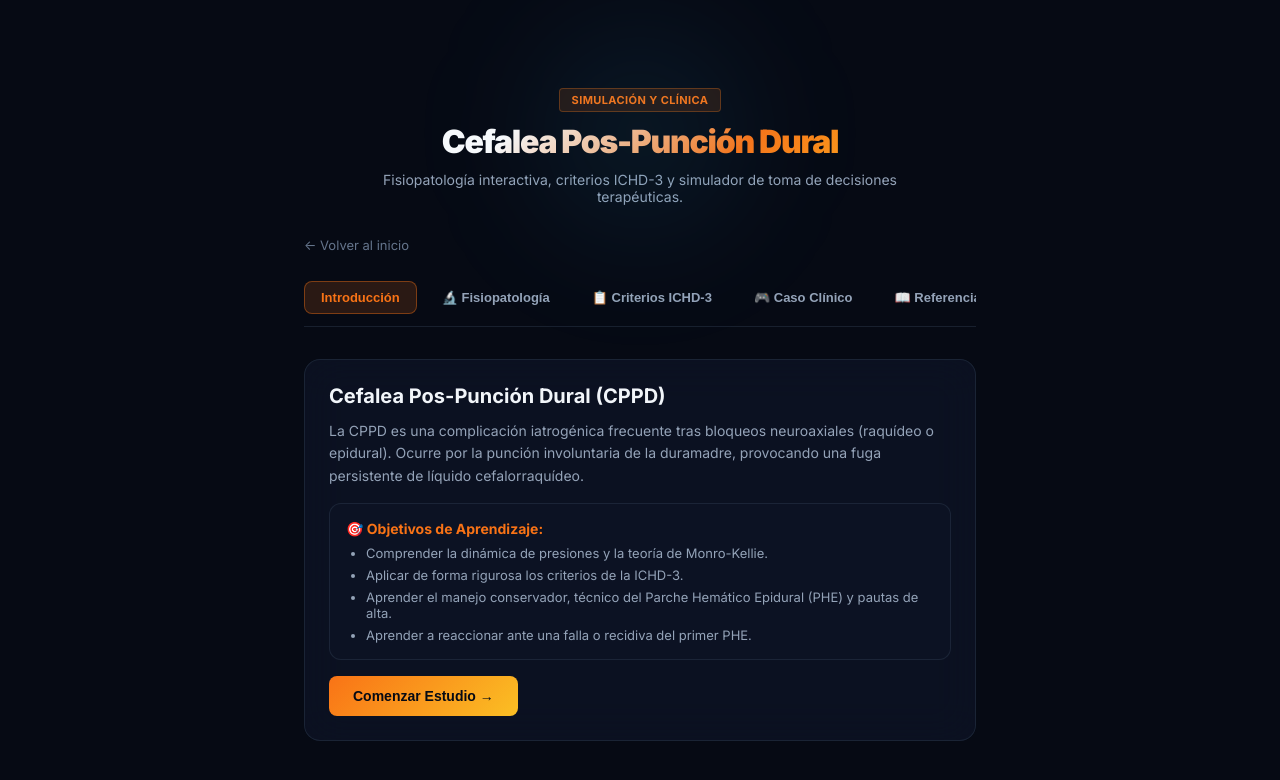
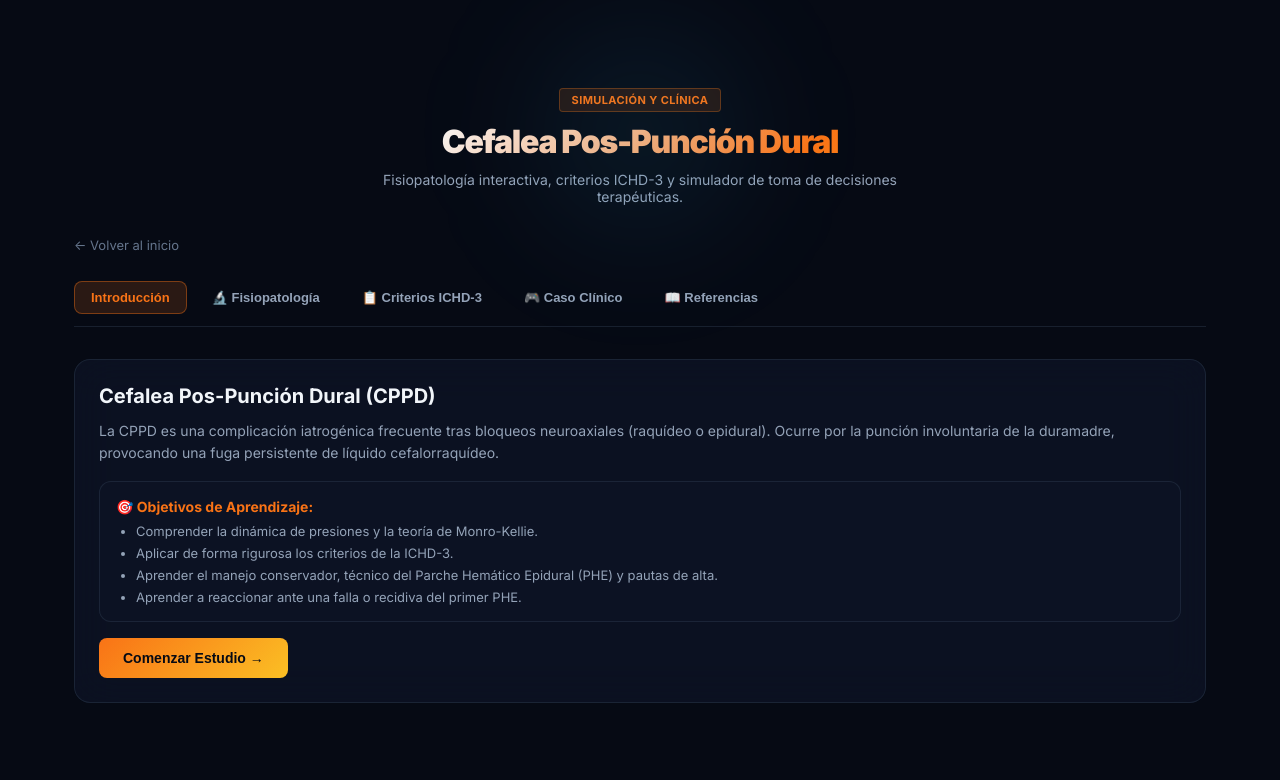
Before and after one commit to drflow77/AnesthTR, a Next.js app: page /cefalea-post-puncion in a window 1280 px wide. Shown: the top 780 px of the page. Built offline with nearby package versions, Linux system fonts and the light colour scheme.

Commit message:
style(cppd): amplia el contenedor a 1180px para reducir margenes laterales
El default .container (720px) dejaba mucho espacio muerto en desktop.
En movil width:100% mantiene el padding responsive existente.

```diff
--- a/src/app/cefalea-post-puncion/page.tsx
+++ b/src/app/cefalea-post-puncion/page.tsx
@@ -340,7 +340,7 @@ export default function CefaleaPostPuncionPage() {
   const selectedOptionObj = currentStep?.options.find(o => o.id === selectedOption);
 
   return (
-    <main className="container">
+    <main className="container" style={{ maxWidth: '1180px', width: '100%' }}>
       {/* Global Page Styles */}
       <style>{`
         @keyframes drip {
```
